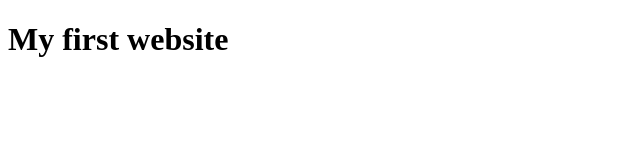
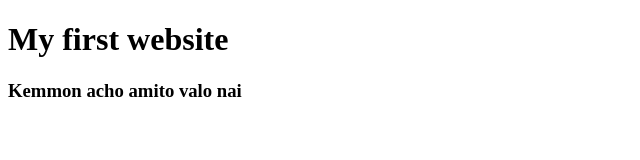
Before and after one commit to aminul001/MY-projects, a plain HTML site: page index.html in a window 1280 px wide. Shown: the whole page, without its empty margins (0-640 px from the left). Drawn offline with Linux system fonts and the light colour scheme.

Commit message:
learned git

```diff
--- a/index.html
+++ b/index.html
@@ -10,5 +10,8 @@
     <h1>
         My first website
     </h1>
+    <h3>
+        Kemmon acho amito valo nai
+    </h3>
 </body>
 </html>
```
